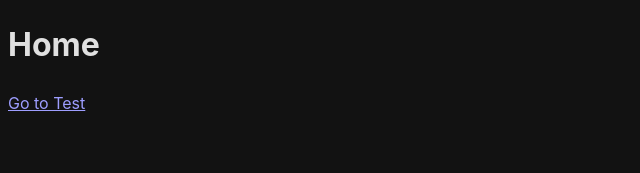
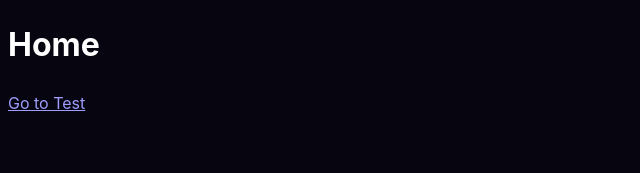
Before and after one commit to FernandoVT10/last-hope-blog, a React (Vite) app in the folder frontend/: page / in a window 1280 px wide. Shown: the top 173 px of the page, without its empty margins (0-640 px from the left). Built offline with nearby package versions, Linux system fonts and the light colour scheme.

Commit message:
Changing the body background (super important!)

```diff
--- a/frontend/src/index.scss
+++ b/frontend/src/index.scss
@@ -4,8 +4,17 @@
   font-weight: 400;
 
   color-scheme: dark;
-  color: rgba(255, 255, 255, 0.87);
 
   font-synthesis: none;
   text-rendering: optimizeLegibility;
+
+  --hsl-black: hsl(250, 50%, 4%);
 }
+
+* {
+  box-sizing: border-box;
+}
+
+body {
+  background: var(--hsl-black);
+}
```
